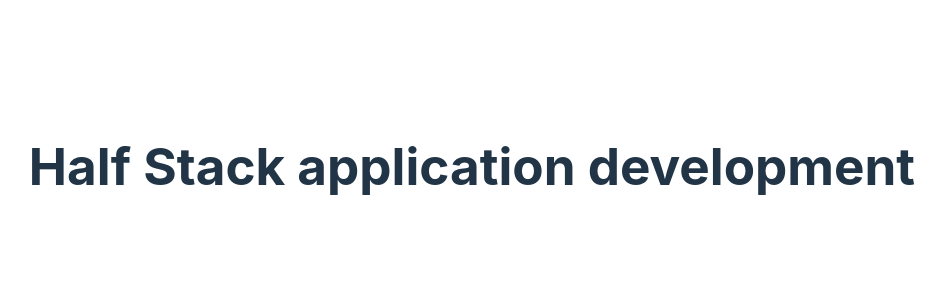
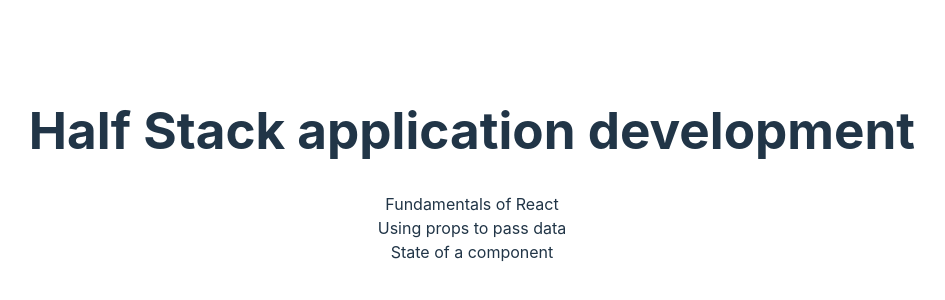
Before and after one commit to wunder-frau/full-stack-open, a React (Vite) app in the folder part2/course_information/: page / in a window 1280 px wide. Shown: the part 234-534 px from the top of the page, without its empty margins (168-1113 px from the left). Built offline with nearby package versions, Linux system fonts and the light colour scheme.

Commit message:
part02: 2.1: Course information step 6

```diff
--- a/part2/course_information/src/App.jsx
+++ b/part2/course_information/src/App.jsx
@@ -1,27 +1,5 @@
 import './App.css'
-import Header from './Header.jsx'
 import Course from './Course.jsx'
-// const Header = ({ course }) => <h1>{course}</h1>
-
-// const Total = ({ sum }) => <p>Number of exercises {sum}</p>
-
-// const Part = ({ part }) =>
-//   <p>
-//     {part.name} {part.exercises}
-//   </p>
-
-// const Content = ({ parts }) =>
-//   <>
-//     <Part
-//       part={parts[0]}
-//     />
-//     <Part
-//       part={parts[1]}
-//     />
-//     <Part
-//       part={parts[2]}
-//     />
-//   </>
 
 const App = () => {
   const course = {
@@ -45,11 +23,7 @@ const App = () => {
       }
     ]
   }
-  return (
-    <>
-    <Course course={course} />
-  </>
-  )
+  return <Course course={course} />
 }
 
 export default App
--- a/part2/course_information/src/Content.jsx
+++ b/part2/course_information/src/Content.jsx
@@ -0,0 +1,12 @@
+import Part from './Part.jsx'
+const Content =({course})=> {
+  return (
+    <div>
+      {course.parts.map((part, i) => (
+        <Part key={i} course={part} />
+      ))}
+    </div>
+  );
+};
+
+export default Content;
--- a/part2/course_information/src/Course.jsx
+++ b/part2/course_information/src/Course.jsx
@@ -1,9 +1,11 @@
 import Header from './Header.jsx'
-const Content = ({course}) => {
+import Content from './Content.jsx'
+const Course = ({course}) => {
     return (
         <div>
             <Header course={course.name} />
+            <Content course={course}/>
         </div>
-    );
+        );
 };
-export default Content;
+export default Course;
--- a/part2/course_information/src/Header.jsx
+++ b/part2/course_information/src/Header.jsx
@@ -1,5 +1,2 @@
-const Header = ({ course }) =>
-    <div>
-        <h1>{course}</h1>
-    </div>
+const Header = ({ course }) => <div><h1>{course}</h1></div>
 export default Header;
--- /dev/null
+++ b/part2/course_information/src/Part.jsx
@@ -0,0 +1,2 @@
+const Part =({course})=> <div>{course.name}</div>
+export default Part;
```
